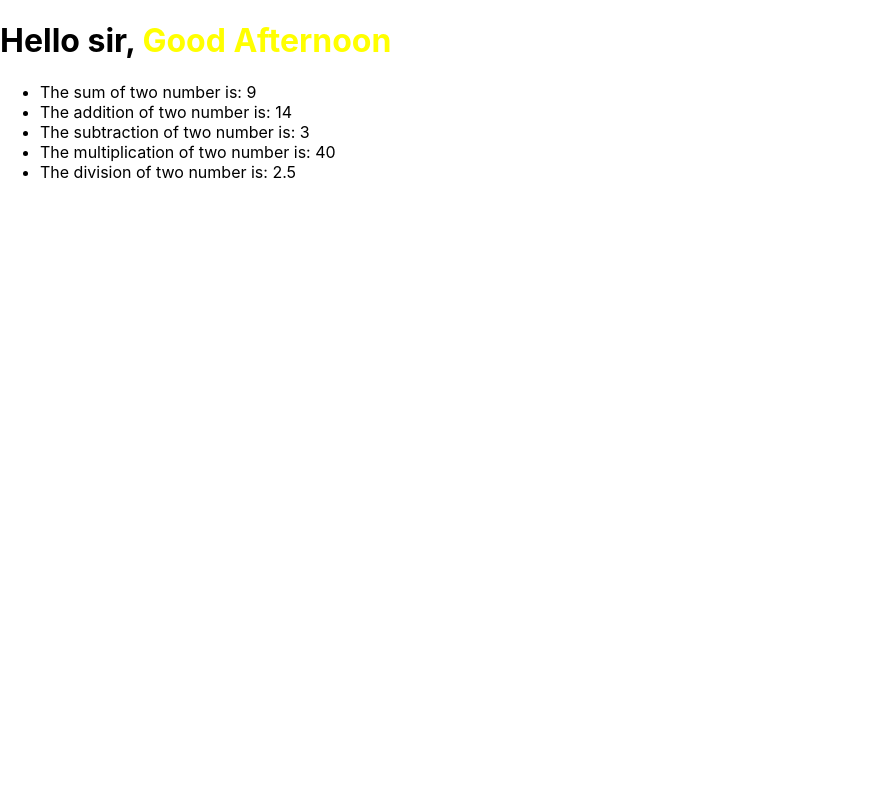
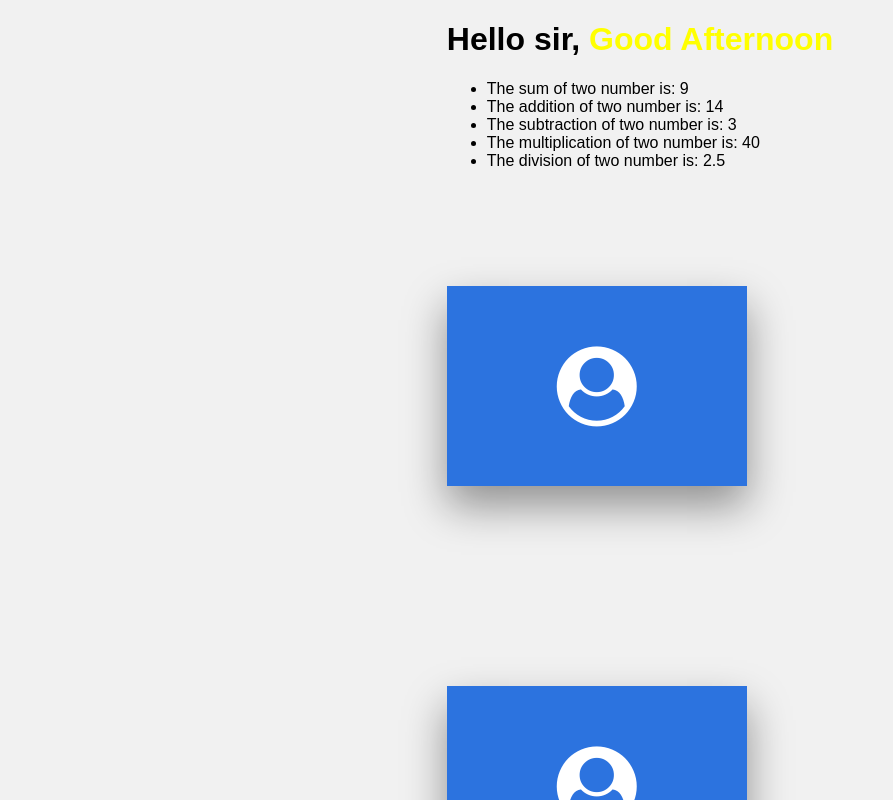
Before and after one commit to Rahul462000/Reactlearning, a React (Create React App) app: page / in a window 1280 px wide. Shown: the top 800 px of the page, without its empty margins (0-893 px from the left). Built offline with nearby package versions, Linux system fonts and the light colour scheme.

Commit message:
second commit

```diff
--- a/public/index.html
+++ b/public/index.html
@@ -15,6 +15,9 @@
       user's mobile device or desktop. See https://developers.google.com/web/fundamentals/web-app-manifest/
     -->
     <link rel="manifest" href="%PUBLIC_URL%/manifest.json" />
+    <link href="https://stackpath.bootstrapcdn.com/font-awesome/4.7.0/css/font-awesome.min.css" rel="stylesheet" integrity="sha384-wvfXpqpZZVQGK6TAh5PVlGOfQNHSoD2xbE+QkPxCAFlNEevoEH3Sl0sibVcOQVnN"
+
+    crossorigin="anonymous">
     <!--
       Notice the use of %PUBLIC_URL% in the tags above.
       It will be replaced with the URL of the `public` folder during the build.
--- a/src/App.js
+++ b/src/App.js
@@ -1,37 +1,83 @@
 import React from "react";
-import {addition,subtraction,multiplication,division} from "./components/Calc";
+import {
+  addition,
+  subtraction,
+  multiplication,
+  division,
+} from "./components/Calc";
 import add from "./components/Calc";
+import Card from "./components/Props/Card";
+import CardData from "./components/Props/CardArray";
 
+// console.log() is a method that provide a data checking facility for ensuring data is called correctly or not
+// console.log(CardData[0]);
+// console.log(CardData[1]);
 
 const App = () => {
+  // map function method
+  // const mapFunction = (val, ind, arr) => {
+  //   return (
+  //   <Card h1={val.h1}
+  //   p={val.p} />
+  //   );
+  // };
+
   let currDate = new Date();
   currDate = currDate.getHours();
   let greeting = "";
-  const cssStyle = { };
+  const cssStyle = {};
 
   if (currDate >= 1 && currDate < 12) {
     greeting = "Good Morning";
-    cssStyle.color = 'green'
+    cssStyle.color = "green";
   } else if (currDate >= 12 && currDate < 19) {
     greeting = "Good Afternoon";
-    cssStyle.color = 'yellow'
+    cssStyle.color = "yellow";
   } else {
     greeting = "Good Evening";
-    cssStyle.color = 'purple'
+    cssStyle.color = "purple";
   }
 
   return (
     <>
-      <h1>Hello sir, <span style={cssStyle}> {greeting} </span></h1>
+      <h1>
+        Hello sir, <span style={cssStyle}> {greeting} </span>
+      </h1>
       <ul>
-        <li>
-        The sum of two number is: {add(5,4)}
-        </li>
-        <li>The addition of two number is: {addition(10,4)}</li>
-        <li>The subtraction of two number is: {subtraction(1,-2)}</li>
-        <li>The multiplication of two number is: {multiplication(10,4)}</li>
-        <li>The division of two number is: {division(10,4)}</li>
+        <li>The sum of two number is: {add(5, 4)}</li>
+        <li>The addition of two number is: {addition(10, 4)}</li>
+        <li>The subtraction of two number is: {subtraction(1, -2)}</li>
+        <li>The multiplication of two number is: {multiplication(10, 4)}</li>
+        <li>The division of two number is: {division(10, 4)}</li>
       </ul>
+      {/* this is called props */}
+      {/* <Card h1='hello i  rahul'
+      p='keep moving ON'
+      />
+      <Card h1='hello i  rahul'
+      p='Do More'
+      /> */}
+
+      {/* now here we called the cardata from array */}
+      {/* Card1 */}
+      {/* <Card h1={CardData[0].h1} p={CardData[0].p} />
+      // Card2
+      <Card h1={CardData[1].h1} p={CardData[1].p} /> */}
+
+
+      {/* their are two methods of map function calling */}
+
+      {/* {CardData.map(mapFunction)}  old method */}
+
+      {CardData.map((val)=>{
+        return(
+          <Card
+          key={val.id}
+          h1={val.h1}
+          p={val.p} />
+        )
+
+      })}
     </>
   );
 };
--- /dev/null
+++ b/src/components/Props/Card.css
@@ -0,0 +1,139 @@
+body {
+  margin: 0;
+
+  padding: 0;
+
+  min-height: 100vh;
+
+  display: flex;
+
+  align-items: center;
+
+  justify-content: center;
+
+  font-family: sans-serif;
+
+  background-color: #f1f1f1;
+}
+
+.container .card .icon {
+  position: absolute;
+
+  top: 0;
+
+  left: 0;
+
+  width: 100%;
+
+  height: 100%;
+
+  background: #2c73df;
+}
+
+.container .card .icon .fa {
+  position: absolute;
+
+  top: 50%;
+
+  left: 50%;
+
+  transform: translate(-50%, -50%);
+
+  font-size: 80px;
+
+  color: #fff;
+}
+
+.container .card .slide {
+  width: 300px;
+
+  height: 200px;
+
+  transition: 0.5s;
+}
+
+.container .card .slide.slide1 {
+  position: relative;
+
+  display: flex;
+
+  justify-content: center;
+
+  align-items: center;
+
+  z-index: 1;
+
+  transition: 0.7s;
+
+  transform: translateY(100px);
+}
+
+.container .card:hover .slide.slide1 {
+  transform: translateY(0px);
+}
+
+.container .card .slide.slide2 {
+  position: relative;
+
+  display: flex;
+
+  justify-content: center;
+
+  align-items: center;
+
+  padding: 20px;
+
+  box-sizing: border-box;
+
+  transition: 0.8s;
+
+  transform: translateY(-100px);
+
+  box-shadow: 0 20px 40px rgba(0, 0, 0, 0.4);
+}
+
+.container .card:hover .slide.slide2 {
+  transform: translateY(0);
+}
+
+.container .card .slide.slide2::after {
+  content: "";
+
+  position: absolute;
+
+  width: 30px;
+
+  height: 4px;
+
+  bottom: 15px;
+
+  left: 50%;
+
+  left: 50%;
+
+  transform: translateX(-50%);
+
+  background: #2c73df;
+}
+
+.container .card .slide.slide2 .content p {
+  margin: 0;
+
+  padding: 0;
+
+  text-align: center;
+
+  color: #414141;
+}
+
+.container .card .slide.slide2 .content h3 {
+  margin: 0 0 10px 0;
+
+  padding: 0;
+
+  font-size: 24px;
+
+  text-align: center;
+
+  color: #414141;
+}
--- /dev/null
+++ b/src/components/Props/Card.jsx
@@ -0,0 +1,30 @@
+import React from "react";
+import './Card.css'
+// and this is how you calle the properties of props
+const Card = (props) => {
+  return (
+    <>
+      <div class="container">
+        <div class="card">
+          <div class="slide slide1">
+            <div class="content">
+              <div class="icon">
+                <i class="fa fa-user-circle" aria-hidden="true"></i>
+              </div>
+            </div>
+          </div>
+
+          <div class="slide slide2">
+            <div class="content">
+              <h3>{props.h1}</h3>
+
+              <p>{props.p}</p>
+            </div>
+          </div>
+        </div>
+      </div>
+    </>
+  );
+};
+
+export default Card;
--- /dev/null
+++ b/src/components/Props/CardArray.jsx
@@ -0,0 +1,12 @@
+const CardData = [
+  {
+    h1: "hello i rahul",
+    p: "keep moving ON",
+  },
+  {
+    h1: "hello i Rahul",
+    p: "Do More",
+  },
+];
+
+export default CardData;
```
